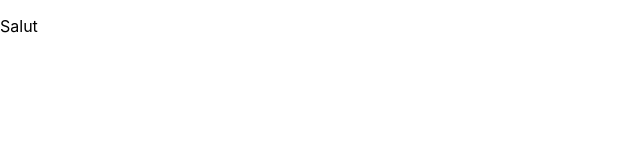
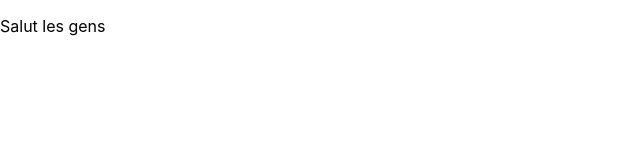
Before and after one commit to NicolasDehes/Steam, a React (Create React App) app: page / in a window 1280 px wide. Shown: the top 160 px of the page, without its empty margins (0-640 px from the left). Built offline with nearby package versions, Linux system fonts and the light colour scheme.

Commit message:
update clicker

```diff
--- a/src/components/clicker/Index.js
+++ b/src/components/clicker/Index.js
@@ -5,7 +5,7 @@ export default class Clicker extends Component {
   render() {
     return (
         <div>
-            <p>Salut</p>
+            <p>Salut les gens</p>
         </div>
     )
   }
```
